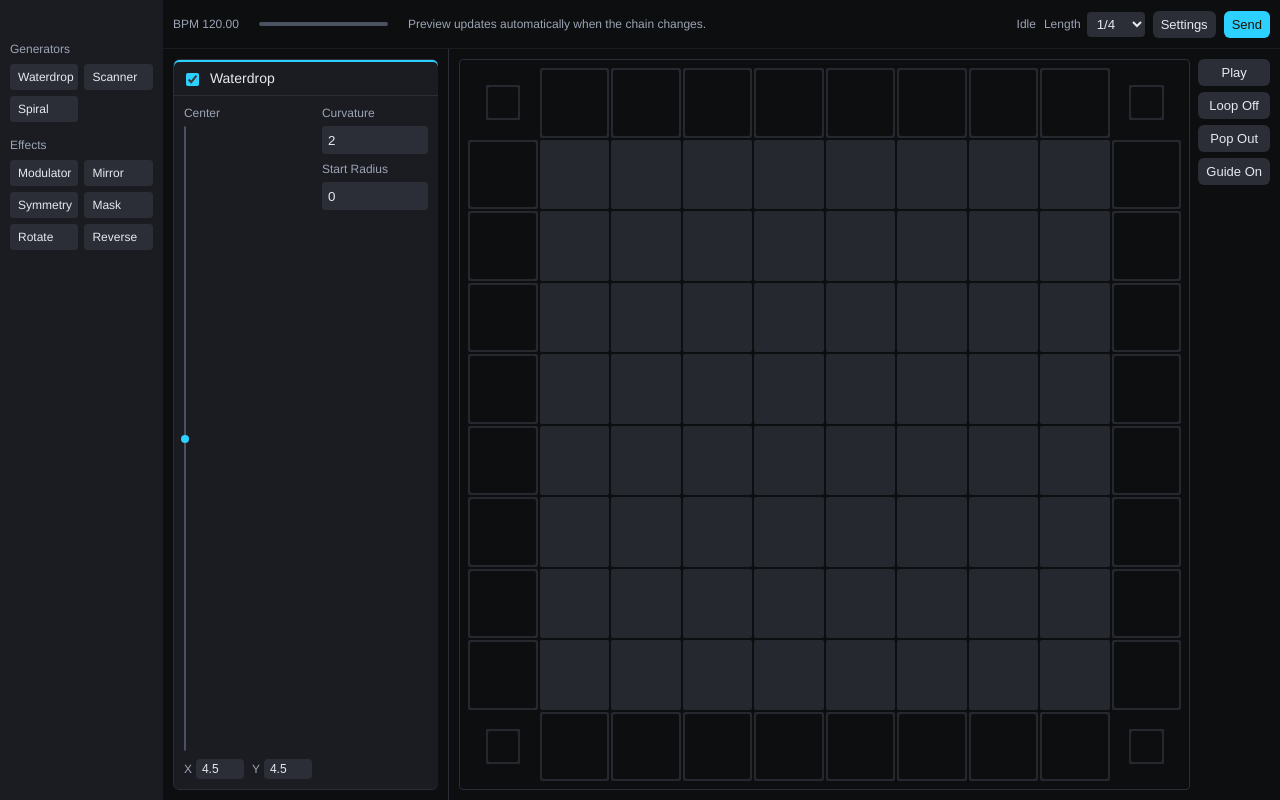
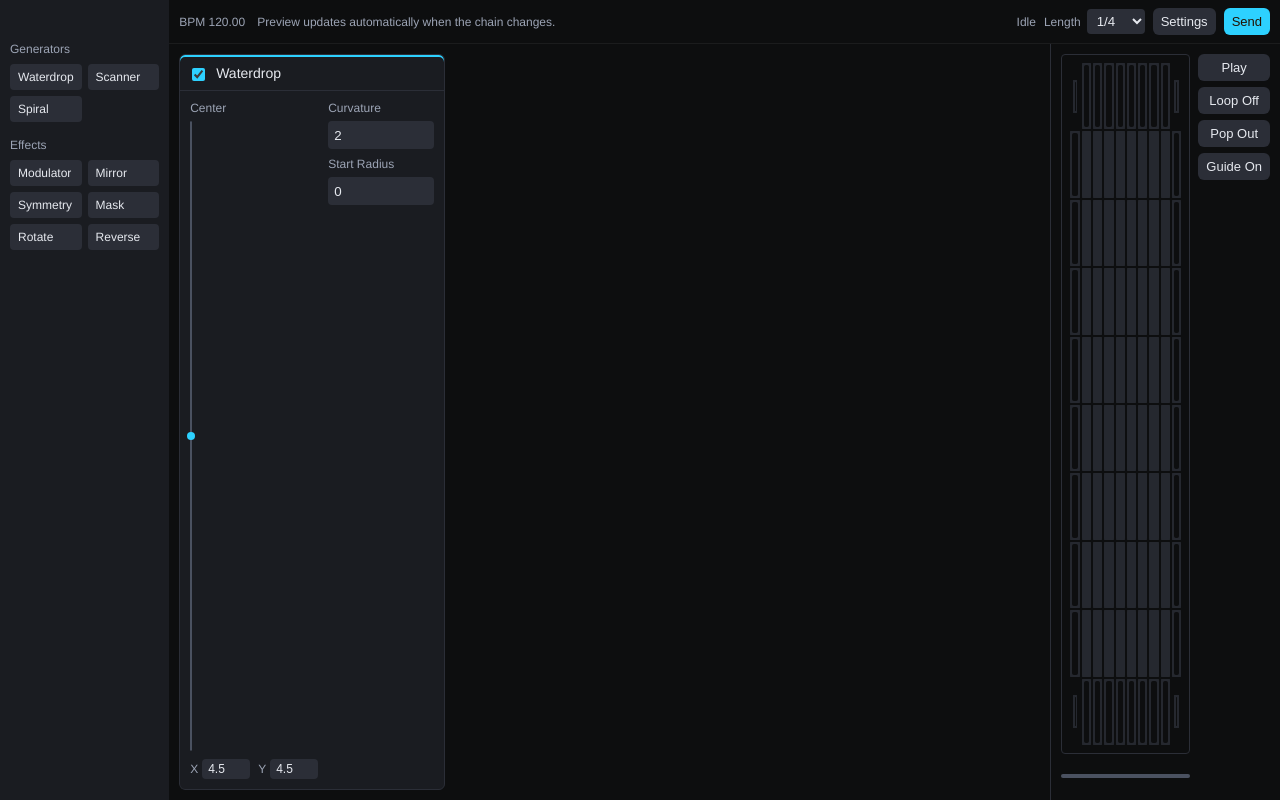
Before and after one commit to sihyunlts/compass, a Svelte app: page / in a window 1280 px wide. Built offline with nearby package versions, Linux system fonts and the light colour scheme.

Commit message:
refactor(renderer): move scrub control and improve preview scaling

```diff
--- a/src/renderer/App.svelte
+++ b/src/renderer/App.svelte
@@ -1518,17 +1518,7 @@
       <header class="workspace-head">
         <div class="workspace-head-left">
           <span id="preview-bpm-text" class="header-bpm-text">{toBpmText(uiState.previewBpm)}</span>
-          <div class="preview-controls">
-            <input
-              id="preview-scrub"
-              type="range"
-              min="0"
-              max={SCRUB_MAX}
-              bind:value={uiState.previewScrubValue}
-              style={`--range-fill:${clamp((uiState.previewScrubValue / SCRUB_MAX) * 100, 0, 100)}%`}
-              oninput={handlePreviewScrubInput}
-            />
-          </div>
+
           <span id="preview-meta" class="header-preview-meta">{uiState.previewMetaText}</span>
         </div>
 
@@ -1590,6 +1580,8 @@
             loopEnabled={uiState.isPreviewLoopEnabled}
             onPlayClick={handlePreviewPlayClick}
             onLoopToggle={handlePreviewLoopToggle}
+            bind:scrubValue={uiState.previewScrubValue}
+            onScrubInput={handlePreviewScrubInput}
           />
         {/if}
       </section>
--- a/src/renderer/components/PreviewPanel.svelte
+++ b/src/renderer/components/PreviewPanel.svelte
@@ -1,6 +1,9 @@
 <script lang="ts">
   import type { PreviewWindowState } from '../../shared/types';
+  import { clamp } from '../../shared/math';
   import PreviewSurface from './PreviewSurface.svelte';
+
+  const SCRUB_MAX = 1000;
 
   let {
     previewState,
@@ -10,6 +13,8 @@
     loopEnabled,
     onPlayClick,
     onLoopToggle,
+    scrubValue = $bindable(),
+    onScrubInput,
   } = $props<{
     previewState: PreviewWindowState | null;
     onGuideToggle: (nextEnabled: boolean) => void;
@@ -18,6 +23,8 @@
     loopEnabled: boolean;
     onPlayClick: () => void;
     onLoopToggle: () => void;
+    scrubValue: number;
+    onScrubInput: () => void;
   }>();
 
   const isGuideVisible = (): boolean => previewState?.isGuideEnabled !== false;
@@ -32,10 +39,21 @@
 </script>
 
 <section class="preview-panel">
-  <PreviewSurface
-    mode="rack"
-    previewState={previewState}
-  />
+  <div class="preview-panel-main">
+    <PreviewSurface
+      mode="rack"
+      previewState={previewState}
+    />
+    <input
+      id="preview-scrub"
+      type="range"
+      min="0"
+      max={SCRUB_MAX}
+      bind:value={scrubValue}
+      style={`--range-fill:${clamp((scrubValue / SCRUB_MAX) * 100, 0, 100)}%`}
+      oninput={onScrubInput}
+    />
+  </div>
   <div class="preview-panel-controls">
     <button
       id="preview-play"
@@ -74,21 +92,22 @@
 
 <style lang="scss">
   .preview-panel {
-    flex: 0 0 auto;
     display: flex;
-    align-items: start;
     gap: var(--gap-8);
-    height: 100%;
-    min-height: 0;
+
     border-left: 1px solid var(--neutral-20);
     padding: var(--gap-10);
+
+    &-main {
+      display: flex;
+      flex-direction: column;
+      gap: var(--gap-8);
+    }
 
     &-controls {
       display: flex;
       flex-direction: column;
-      align-items: stretch;
       gap: var(--gap-6);
-      flex: 0 0 auto;
     }
   }
 
--- a/src/renderer/components/PreviewSurface.svelte
+++ b/src/renderer/components/PreviewSurface.svelte
@@ -220,6 +220,7 @@
   let yCentersByCoord: number[] | null = null;
   let wasGuideEnabled = true;
   let lastRenderedModel: LaunchpadModel | null = null;
+  let surfaceHeight = $state(0);
 
   const resolveLedCellsByPitch = (): SvelteMap<number, HTMLElement> => {
     if (!stageEl) {
@@ -537,6 +538,8 @@
   class={`preview-launchpad mode-${mode}`}
   class:is-guide-enabled={isGuideVisible()}
   bind:this={stageEl}
+  bind:clientHeight={surfaceHeight}
+  style={surfaceHeight > 0 ? `width: ${surfaceHeight}px` : ''}
   role="img"
   aria-label="Launchpad LED preview"
 >
@@ -561,8 +564,7 @@
     border: 1px solid var(--neutral-20);
     border-radius: var(--radius-4);
     background: var(--neutral-00);
-    aspect-ratio: 1 / 1;
-    height: 100%;
+    flex: 1;
     display: grid;
     grid-template-columns: repeat(10, minmax(0, 1fr));
     grid-template-rows: repeat(10, minmax(0, 1fr));
@@ -586,10 +588,6 @@
       max-width: 100%;
       max-height: 100%;
       align-self: center;
-    }
-
-    &.mode-rack {
-      height: 100%;
     }
   }
 
--- a/src/renderer/styles/controls.scss
+++ b/src/renderer/styles/controls.scss
@@ -86,6 +86,8 @@ input {
     appearance: none;
     -webkit-appearance: none;
     background: transparent;
+    padding: 0;
+    margin: 0;
     width: 100%;
     cursor: pointer;
     --range-fill: 0%;
--- a/src/renderer/styles/main-layout.scss
+++ b/src/renderer/styles/main-layout.scss
@@ -37,7 +37,6 @@
 
     .workspace-actions,
     .header-length-select,
-    .preview-controls,
     button,
     input,
     select {
@@ -95,9 +94,3 @@
     white-space: nowrap;
   }
 }
-
-.preview-controls {
-  display: flex;
-  align-items: center;
-  gap: var(--gap-8);
-}
```
